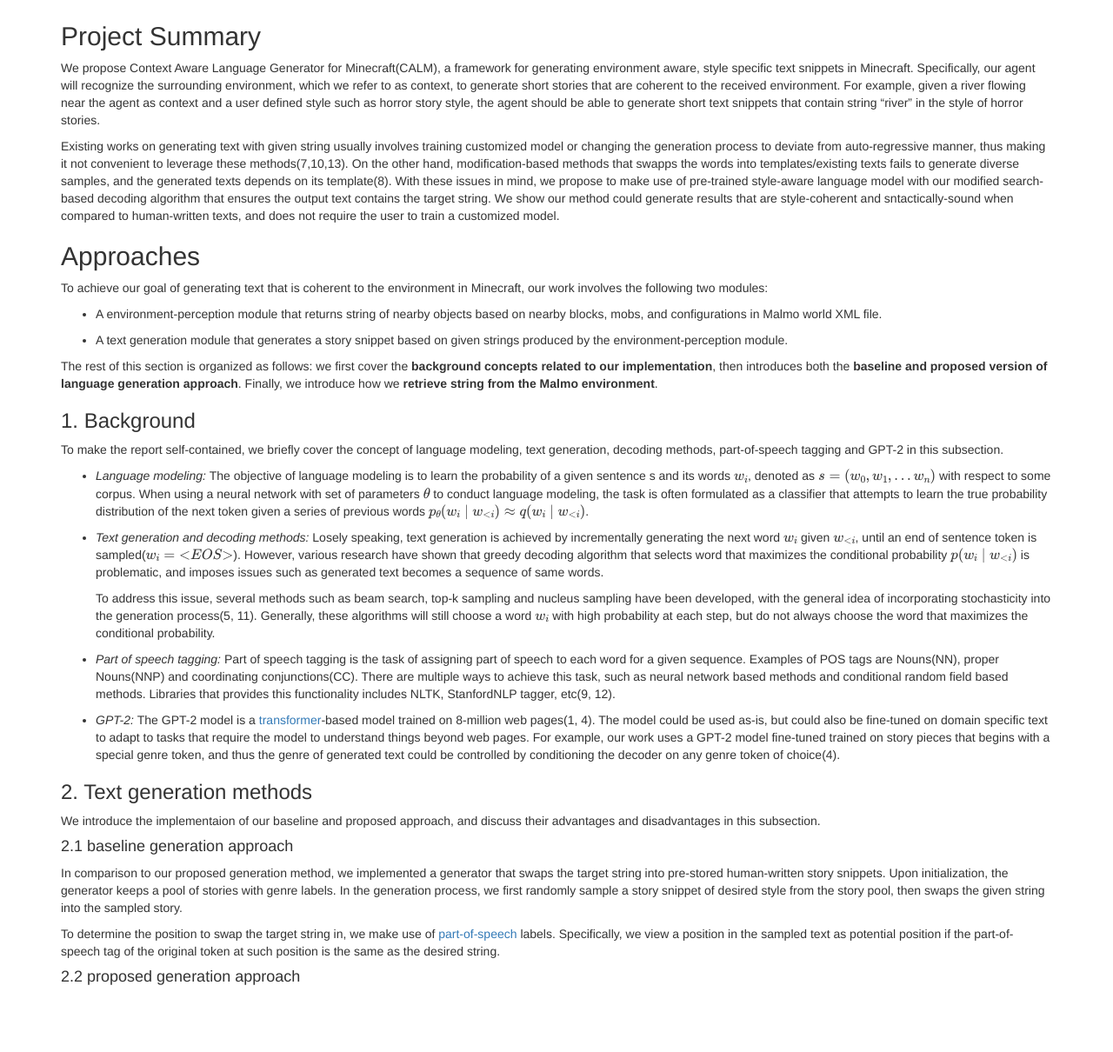
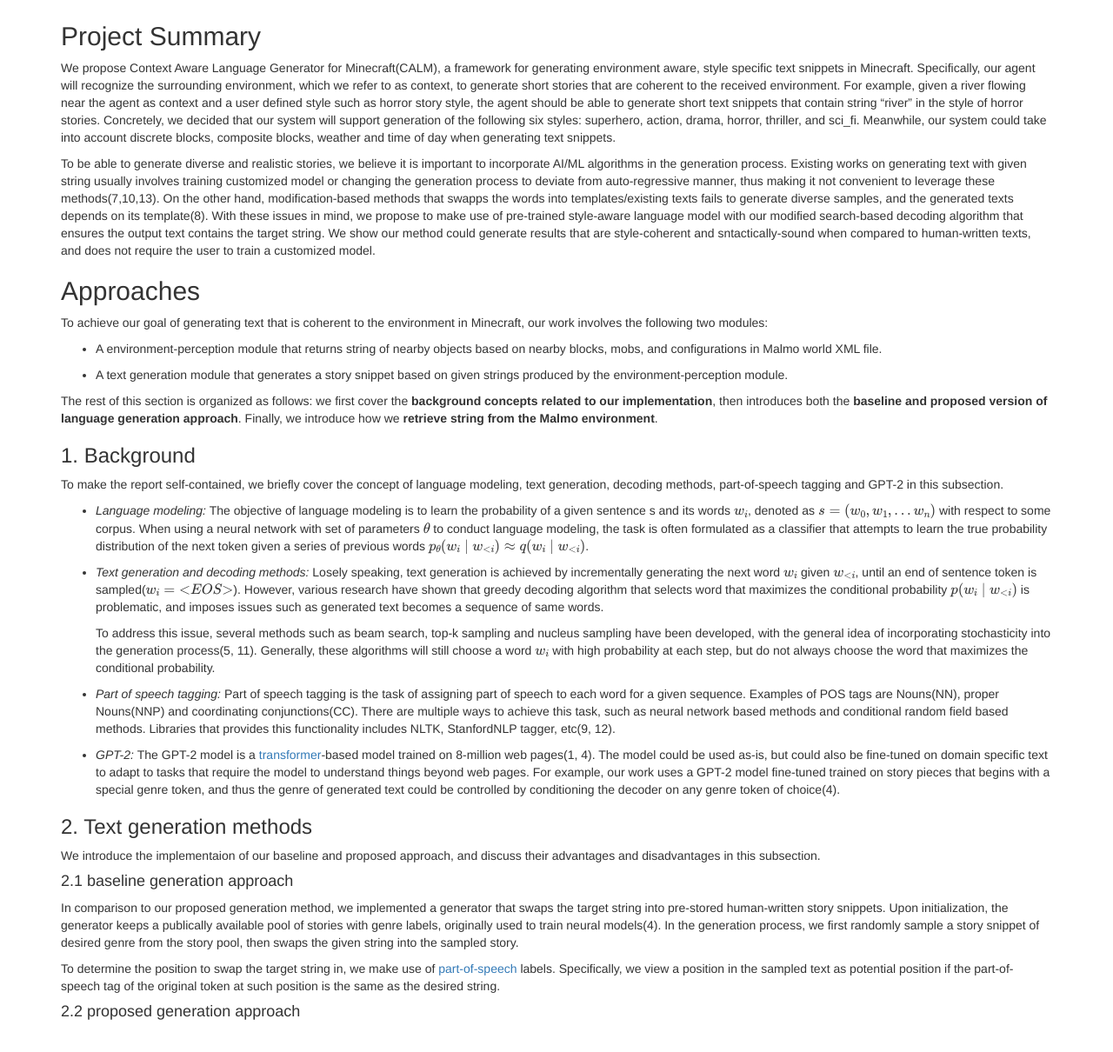
Before and after one commit to bihaox/CALM, a Jekyll site: the page built from docs/final.md, in a window 1280 px wide and 1400 px high, scrolled down 593 px. Shown: the part 190-1400 px from the top of the window at 87% size. Built offline with Jekyll 4.4.1, drawn with Linux system fonts in a browser that asks for light colours; formulas are drawn with MathJax 3; some of the changed text lies outside the part shown.

Commit message:
add responses to reviewers

```diff
--- a/docs/final.md
+++ b/docs/final.md
@@ -10,9 +10,12 @@
 
 ## Project Summary
 
-We propose Context Aware Language Generator for Minecraft(CALM), a framework for generating environment aware, style specific text snippets in Minecraft. Specifically, our agent will recognize the surrounding environment, which we refer to as context, to generate short stories that are coherent to the received environment. For example, given a river flowing near the agent as context and a user defined style such as horror story style, the agent should be able to generate short text snippets that contain string “river” in the style of horror stories.
+We propose Context Aware Language Generator for Minecraft(CALM), a framework for generating environment aware, style specific text snippets in Minecraft. Specifically, our agent will recognize the surrounding environment, which we refer to as context, to generate short stories that are coherent to the received environment. For example, given a river flowing near the agent as context and a user defined style such as horror story style, the agent should be able to generate short text snippets that contain string “river” in the style of horror stories. Concretely, we decided that our system will support generation of the following six styles: superhero, action, drama, horror, thriller, and sci_fi. Meanwhile, our system could take into account discrete blocks, composite blocks, weather and time of day when generating text snippets.
 
-Existing works on generating text with given string usually involves training customized model or changing the generation process to deviate from auto-regressive manner, thus making it not convenient to leverage these methods(7,10,13). On the other hand, modification-based methods that swapps the words into templates/existing texts fails to generate diverse samples, and the generated texts depends on its template(8). With these issues in mind, we propose to make use of pre-trained style-aware language model with our modified search-based decoding algorithm that ensures the output text contains the target string. We show our method could generate results that are style-coherent and sntactically-sound when compared to human-written texts, and does not require the user to train a customized model.
+To be able to generate diverse and realistic stories, we believe it is important to incorporate AI/ML algorithms in the generation process. Existing works on generating text with given string usually involves training customized model or changing the generation process to deviate from auto-regressive manner, thus making it not convenient to leverage these methods(7,10,13). On the other hand, modification-based methods that swapps the words into templates/existing texts fails to generate diverse samples, and the generated texts depends on its template(8).  With these issues in mind, we propose to make use of pre-trained style-aware language model with our modified search-based decoding algorithm that ensures the output text contains the target string. We show our method could generate results that are style-coherent and sntactically-sound when compared to human-written texts, and does not require the user to train a customized model.
+
+
+
 
 ## Approaches
 
@@ -47,7 +50,7 @@
 
 #### 2.1 baseline generation approach
 
-In comparison to our proposed generation method, we implemented a generator that swaps the target string into pre-stored human-written story snippets. Upon initialization, the generator keeps a pool of stories with genre labels. In the generation process, we first randomly sample a story snippet of desired style from the story pool, then swaps the given string into the sampled story.
+In comparison to our proposed generation method, we implemented a generator that swaps the target string into pre-stored human-written story snippets. Upon initialization, the generator keeps a publically available pool of stories with genre labels, originally used to train neural models(4). In the generation process, we first randomly sample a story snippet of desired genre from the story pool, then swaps the given string into the sampled story.
 
 To determine the position to swap the target string in, we make use of [part-of-speech](https://medium.com/analytics-vidhya/pos-tagging-using-conditional-random-fields-92077e5eaa31#:~:text=POS%20tagging%20is%20the%20process,which%20the%20word%20is%20used.) labels. Specifically, we view a position in the sampled text as potential position if the part-of-speech tag of the original token at such position is the same as the desired string.
 
@@ -57,7 +60,11 @@
 
 <i>our proposed approach</i>
 
-We choose pretrained GPT-2 model fine tuned on style specific corpus such as horror story and super hero stories for language generation(4, 6). At each language generation step, the pretrained model ouputs a logits of  corpus size that specifies the probability of the corresponding words to appear at the current position. Traditionally, the word chosen at each generation step is achived by approaches such as nucleus sampling and top-k sampling(14).
+We choose pretrained GPT-2 model fine tuned on style specific corpus such as horror story and super hero stories for language generation(4, 6). During the training process, the pre-trained model was given samples that starts with a genre token, thus the model will learn to generate different texts based on the given genre token. A typical sample in training data looks like the following:
+
+* <horror><BOS>...a short horror story...
+
+Thus, we would be able to control the generation behaviour of the model by conditioning the model on the same special style tokens. At each language generation step, the pretrained model ouputs a logits of  corpus size that specifies the probability of the corresponding words to appear at the current position. Traditionally, the word chosen at each generation step is achived by approaches such as nucleus sampling and top-k sampling(14).
 
 To achieve context aware langauge generation, our system retrieves description of surrounding blocks from adjacent blocks of the agent(such as 'diamond_block') and returns a string that is common in natural language('diamond'). We then try to make the target word appear in our output text snippet by finding a position where the target word is most likely to appear. Formally, the context aware language generation task is defined as finding a sequence $$(w_1,w_2,w_3... w_n)$$ with an victim word $$w_v$$ such that $$abs(p(target word \mid w_0, ... , w_{v-1})-p(w_v \mid w_0, ... , w_{v_1}))$$ is minimized, while the raw probability of a certain word is sampled at each generation step after the word swapping happened is given by $$p(w_i \mid w_0, w_1, ... , target word, ... , w_{i-1})$$(prior to applying topk/nucleus sampling).
 
@@ -85,6 +92,14 @@
 * <i>Detecting mob:</i>
 
     We use ObservationFromNearbyEntities to detect mobs. When present, the Mod will return observations that list the positions of all entities that fall within the given ranges of the agent. A JSON array will be returned for each range requested, named using the name attribute of the range. Within the array will be a series of elements, one for each entity
+
+* <i>Detecting weather:</i>
+
+    The Malmo API does not provide support for the agent to percept the weather, but a user might want to modify the time of day using Malmo environment xml. In that case, we provide ability in our system to return a string that corresponds to the current weather in game(rain, thunder, clear).
+
+* <i>Detecting time of day:</i>
+
+    The Malmo API does not provide support for the agent to percept the in-game time of day, but a user might want to modify this environment feature using Malmo environment xml. We also provide ability in our system to return defined time of day(day/night) string.
 
 
 ## Evaluation
@@ -148,7 +163,7 @@
 
 * ...to study the ancient history of pig farming...
 
-When recognized that pig is inserted in the generation process, out model will went on to talk about related terms like "farming", thus the generated text looks more natural.
+When recognized that pig is inserted in the generation process, out model will went on to talk about related terms like "farming", thus the generated text looks more natural. In summary, we show that our model uses target strings better than the baseline model.
 
 
 ### 4. other discussions related to evaluation
```
